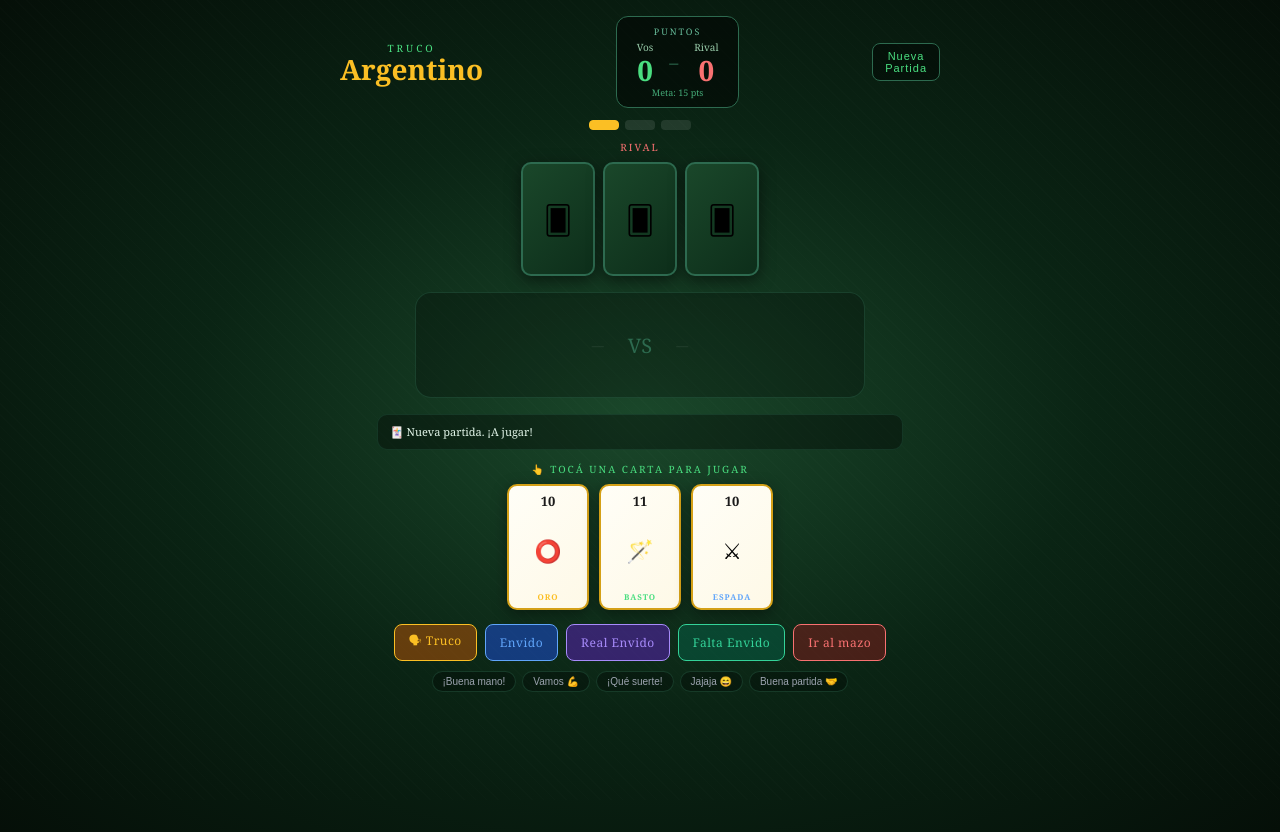
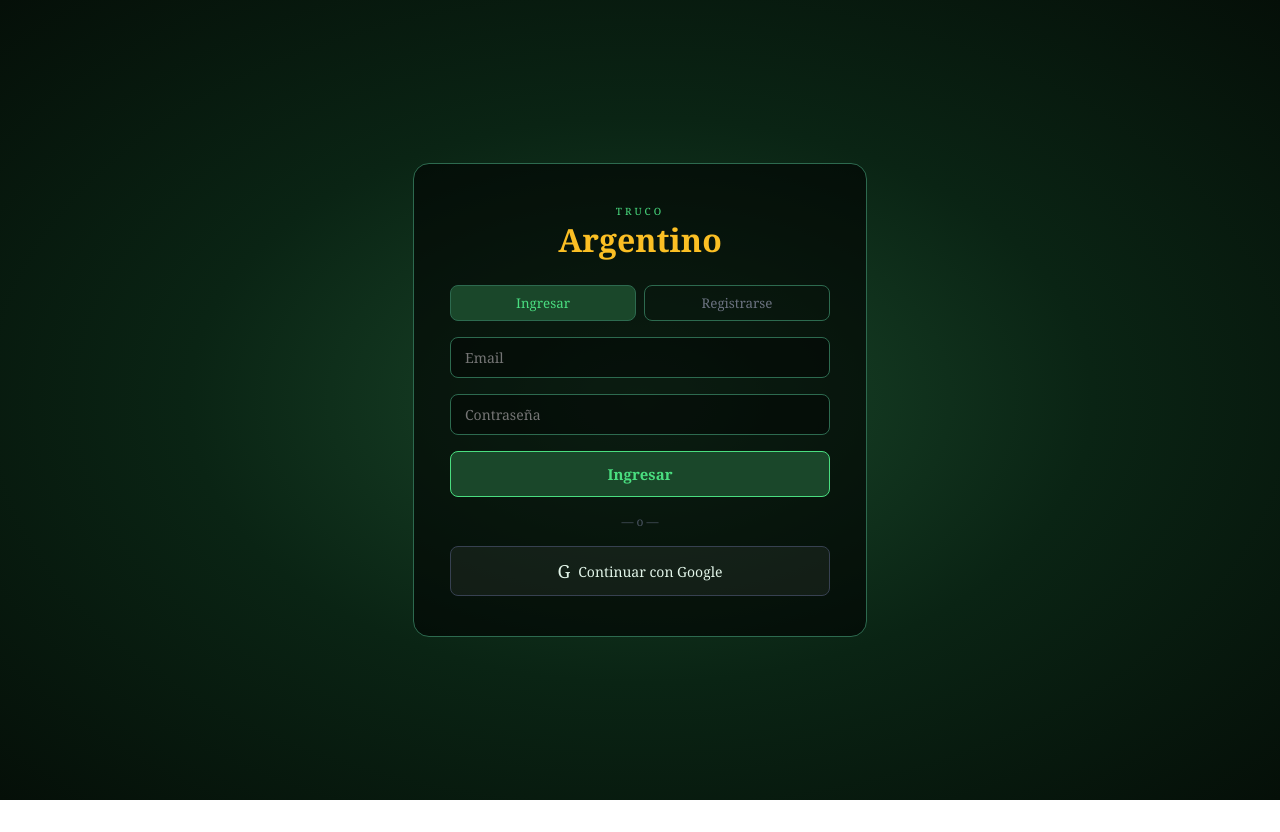
Before and after one commit to alejojoanr-spec/truco-online, a React (Create React App) app: page / in a window 1280 px wide. After the commit the page ends 800 px from the top, so only its background shows below. Built offline with nearby package versions, Linux system fonts and the light colour scheme.

Commit message:
agrego login con supabase

```diff
--- a/package.json
+++ b/package.json
@@ -3,6 +3,7 @@
   "version": "0.1.0",
   "private": true,
   "dependencies": {
+    "@supabase/supabase-js": "^2.106.1",
     "@testing-library/dom": "^10.4.1",
     "@testing-library/jest-dom": "^6.9.1",
     "@testing-library/react": "^16.3.2",
--- a/src/App.js
+++ b/src/App.js
@@ -1,4 +1,6 @@
 import { useState, useEffect, useCallback } from "react";
+import { supabase } from "./supabase";
+import Auth from "./Auth";
 
 const PALO = { espada: "espada", basto: "basto", copa: "copa", oro: "oro" };
 
@@ -102,7 +104,7 @@ function btnStyle(bg, border) {
   return { background:`${bg}88`,border:`1px solid ${border}`,borderRadius:8,padding:"7px 14px",color:border,fontSize:12,cursor:"pointer",fontFamily:"Georgia",letterSpacing:0.5,transition:"all 0.15s" };
 }
 
-export default function TrucoApp() {
+function TrucoApp({ user, onLogout }) {
   const [manoJugador, setManoJugador] = useState([]);
   const [manoRival, setManoRival] = useState([]);
   const [jugadasJugador, setJugadasJugador] = useState([]);
@@ -269,7 +271,11 @@ export default function TrucoApp() {
           </div>
           <div style={{ fontSize:9,color:"#4a7",marginTop:2 }}>Meta: 15 pts</div>
         </div>
-        <button onClick={iniciarPartida} style={{ background:"rgba(0,0,0,0.4)",border:"1px solid #2d6a4f",borderRadius:8,padding:"6px 12px",color:"#4ade80",fontSize:11,cursor:"pointer",letterSpacing:1 }}>Nueva<br/>Partida</button>
+        <div style={{ display:"flex",flexDirection:"column",gap:4 }}>
+          <div style={{ fontSize:10,color:"#4ade80",textAlign:"right" }}>👤 {user.email?.split("@")[0]}</div>
+          <button onClick={iniciarPartida} style={{ background:"rgba(0,0,0,0.4)",border:"1px solid #2d6a4f",borderRadius:8,padding:"4px 10px",color:"#4ade80",fontSize:10,cursor:"pointer" }}>Nueva partida</button>
+          <button onClick={onLogout} style={{ background:"rgba(0,0,0,0.4)",border:"1px solid #7f1d1d",borderRadius:8,padding:"4px 10px",color:"#f87171",fontSize:10,cursor:"pointer" }}>Salir</button>
+        </div>
       </div>
 
       <div style={{ display:"flex",gap:6,marginBottom:10,zIndex:1 }}>
@@ -335,3 +341,32 @@ export default function TrucoApp() {
     </div>
   );
 }
+
+export default function App() {
+  const [user, setUser] = useState(null);
+  const [cargando, setCargando] = useState(true);
+
+  useEffect(() => {
+    supabase.auth.getSession().then(({ data: { session } }) => {
+      setUser(session?.user ?? null);
+      setCargando(false);
+    });
+    const { data: { subscription } } = supabase.auth.onAuthStateChange((_event, session) => {
+      setUser(session?.user ?? null);
+    });
+    return () => subscription.unsubscribe();
+  }, []);
+
+  async function handleLogout() {
+    await supabase.auth.signOut();
+  }
+
+  if (cargando) return (
+    <div style={{ minHeight:"100vh",background:"#050f08",display:"flex",alignItems:"center",justifyContent:"center",color:"#4ade80",fontFamily:"Georgia",fontSize:18 }}>
+      Cargando...
+    </div>
+  );
+
+  if (!user) return <Auth />;
+  return <TrucoApp user={user} onLogout={handleLogout} />;
+}
--- /dev/null
+++ b/src/Auth.js
@@ -0,0 +1,105 @@
+import { useState } from "react";
+import { supabase } from "./supabase";
+
+export default function Auth() {
+  const [modo, setModo] = useState("login");
+  const [email, setEmail] = useState("");
+  const [password, setPassword] = useState("");
+  const [mensaje, setMensaje] = useState("");
+  const [cargando, setCargando] = useState(false);
+
+  async function handleSubmit() {
+    setCargando(true);
+    setMensaje("");
+    if (modo === "login") {
+      const { error } = await supabase.auth.signInWithPassword({ email, password });
+      if (error) setMensaje("❌ " + error.message);
+    } else {
+      const { error } = await supabase.auth.signUp({ email, password });
+      if (error) setMensaje("❌ " + error.message);
+      else setMensaje("✅ Revisá tu email para confirmar el registro");
+    }
+    setCargando(false);
+  }
+
+  async function handleGoogle() {
+    await supabase.auth.signInWithOAuth({ provider: "google" });
+  }
+
+  return (
+    <div style={{
+      minHeight: "100vh",
+      background: "radial-gradient(ellipse at center, #1a472a 0%, #0a2414 50%, #050f08 100%)",
+      display: "flex", alignItems: "center", justifyContent: "center",
+      fontFamily: "Georgia, serif",
+    }}>
+      <div style={{
+        background: "rgba(0,0,0,0.6)",
+        border: "1px solid #2d6a4f",
+        borderRadius: 16, padding: "40px 36px",
+        width: "100%", maxWidth: 380,
+        display: "flex", flexDirection: "column", gap: 16,
+      }}>
+        <div style={{ textAlign: "center", marginBottom: 8 }}>
+          <div style={{ fontSize: 10, color: "#4ade80", letterSpacing: 3, textTransform: "uppercase" }}>Truco</div>
+          <div style={{ fontSize: 32, color: "#fbbf24", fontWeight: 900 }}>Argentino</div>
+        </div>
+
+        <div style={{ display: "flex", gap: 8 }}>
+          <button onClick={() => setModo("login")} style={{
+            flex: 1, padding: "8px", borderRadius: 8, cursor: "pointer",
+            background: modo === "login" ? "#1a472a" : "transparent",
+            border: "1px solid #2d6a4f", color: modo === "login" ? "#4ade80" : "#6b7280",
+            fontFamily: "Georgia",
+          }}>Ingresar</button>
+          <button onClick={() => setModo("registro")} style={{
+            flex: 1, padding: "8px", borderRadius: 8, cursor: "pointer",
+            background: modo === "registro" ? "#1a472a" : "transparent",
+            border: "1px solid #2d6a4f", color: modo === "registro" ? "#4ade80" : "#6b7280",
+            fontFamily: "Georgia",
+          }}>Registrarse</button>
+        </div>
+
+        <input
+          type="email" placeholder="Email" value={email}
+          onChange={(e) => setEmail(e.target.value)}
+          style={{
+            padding: "10px 14px", borderRadius: 8, border: "1px solid #2d6a4f",
+            background: "rgba(0,0,0,0.4)", color: "#e2f5e9", fontFamily: "Georgia",
+            fontSize: 14, outline: "none",
+          }}
+        />
+        <input
+          type="password" placeholder="Contraseña" value={password}
+          onChange={(e) => setPassword(e.target.value)}
+          style={{
+            padding: "10px 14px", borderRadius: 8, border: "1px solid #2d6a4f",
+            background: "rgba(0,0,0,0.4)", color: "#e2f5e9", fontFamily: "Georgia",
+            fontSize: 14, outline: "none",
+          }}
+        />
+
+        <button onClick={handleSubmit} disabled={cargando} style={{
+          padding: "12px", borderRadius: 8, cursor: "pointer",
+          background: "#1a472a", border: "1px solid #4ade80",
+          color: "#4ade80", fontFamily: "Georgia", fontSize: 15, fontWeight: 700,
+        }}>
+          {cargando ? "Cargando..." : modo === "login" ? "Ingresar" : "Registrarse"}
+        </button>
+
+        <div style={{ textAlign: "center", color: "#4b5563", fontSize: 12 }}>— o —</div>
+
+        <button onClick={handleGoogle} style={{
+          padding: "12px", borderRadius: 8, cursor: "pointer",
+          background: "rgba(255,255,255,0.05)", border: "1px solid #374151",
+          color: "#e2f5e9", fontFamily: "Georgia", fontSize: 14,
+          display: "flex", alignItems: "center", justifyContent: "center", gap: 8,
+        }}>
+          <span style={{ fontSize: 18 }}>G</span> Continuar con Google
+        </button>
+
+        {mensaje && <div style={{ color: mensaje.startsWith("✅") ? "#4ade80" : "#f87171", fontSize: 13, textAlign: "center" }}>{mensaje}</div>}
+      </div>
+    </div>
+  );
+}
--- /dev/null
+++ b/src/supabase.js
@@ -0,0 +1,6 @@
+import { createClient } from '@supabase/supabase-js'
+
+export const supabase = createClient(
+  "https://iwxudvcsfffvdiujnlew.supabase.co",
+  "eyJhbGciOiJIUzI1NiIsInR5cCI6IkpXVCJ9.eyJpc3MiOiJzdXBhYmFzZSIsInJlZiI6Iml3eHVkdmNzZmZmdmRpdWpubGV3Iiwicm9sZSI6ImFub24iLCJpYXQiOjE3Nzk2NTkxODYsImV4cCI6MjA5NTIzNTE4Nn0.dasix16jVf0wa5XRu1bUyon4_Zf20DGr8pJ7OLfn6Dw"
+)
```
Also changed, not shown: 2 other files (tests, documents, lock files or other folders).
